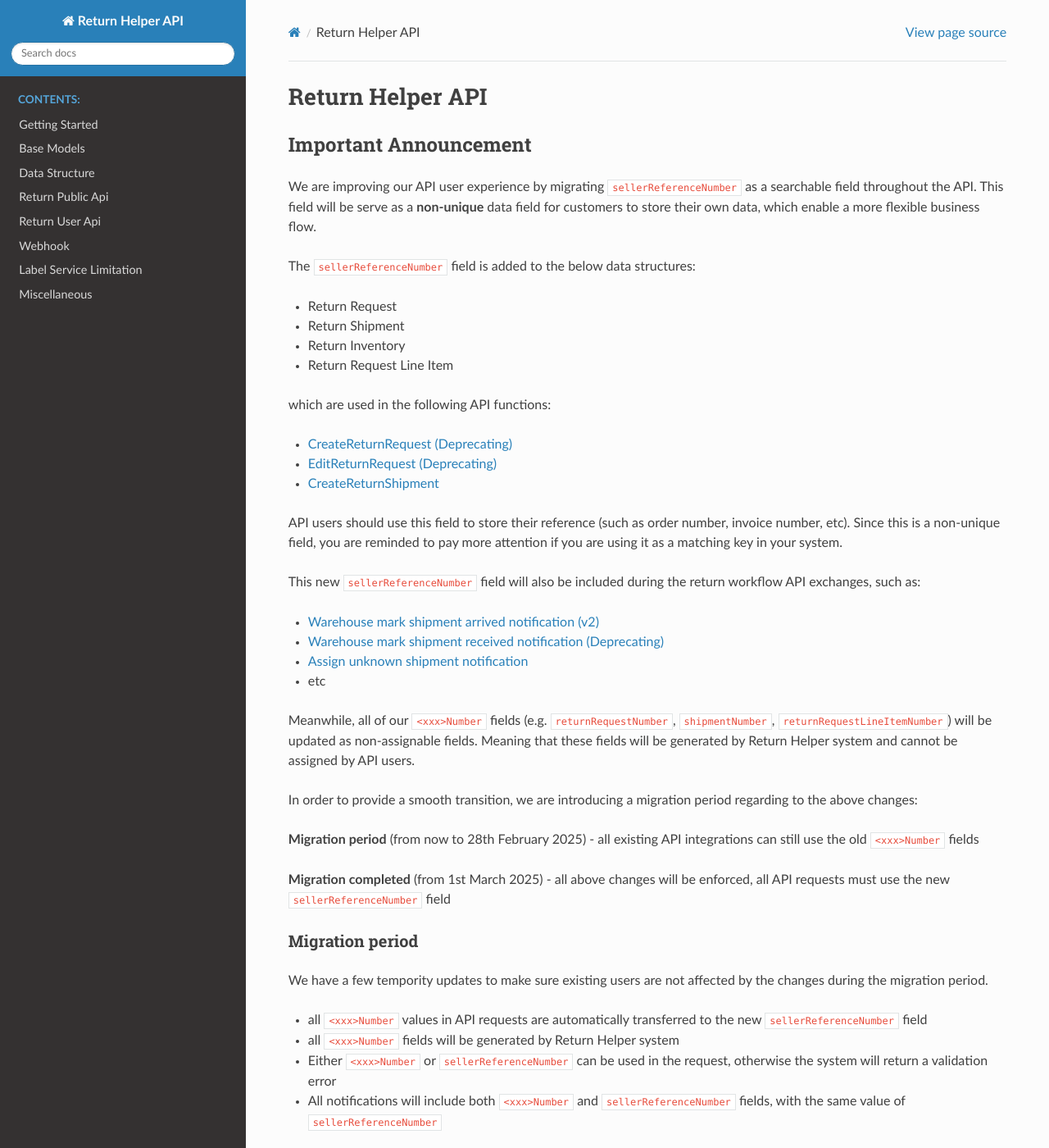
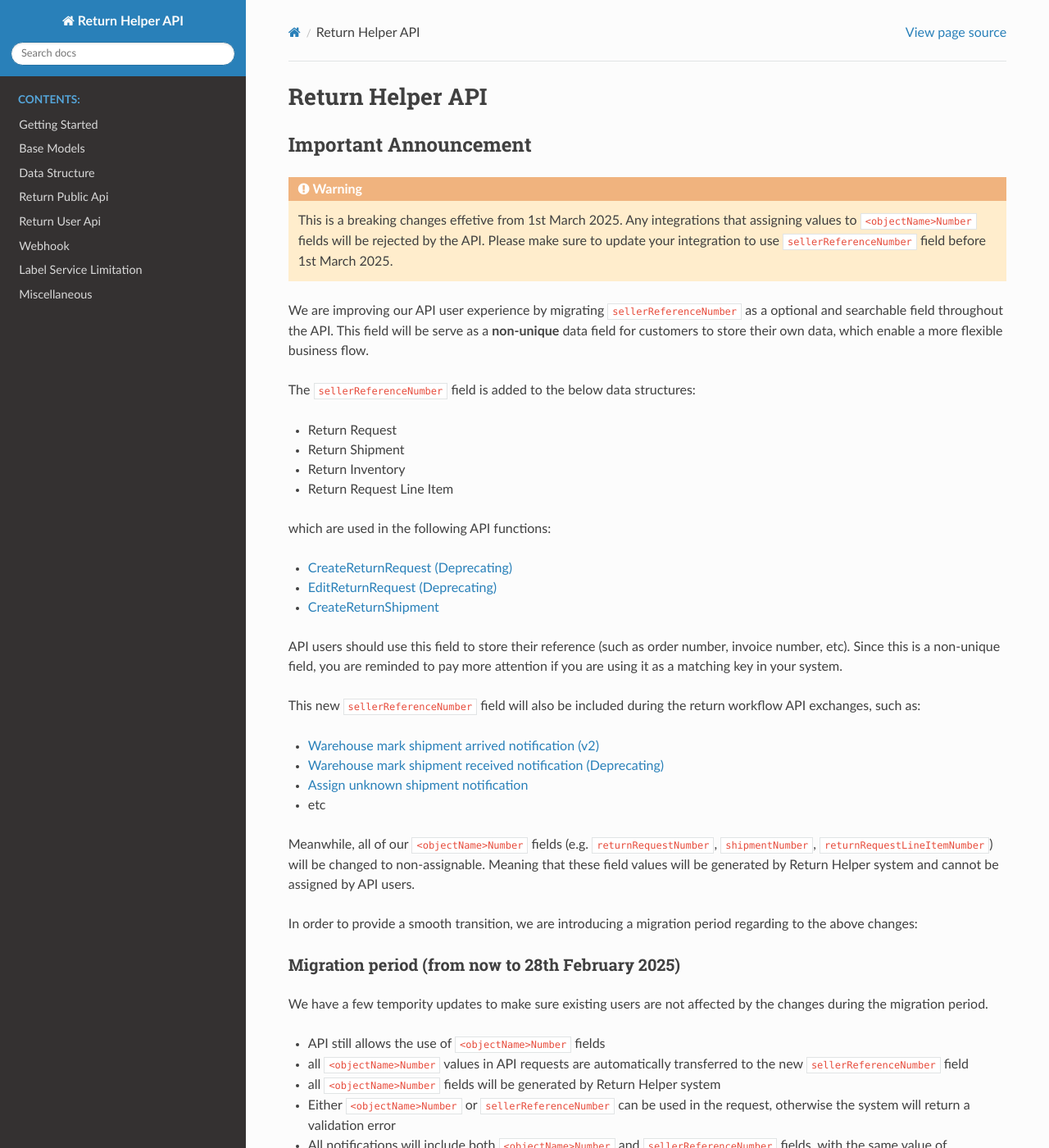
Before and after one commit to ReturnHelper/return-request-api-docs, a Sphinx documentation site: the page built from source/index.rst, in a window 1280 px wide and 1400 px high. Shown: the whole window at 82% size. Built offline with Sphinx 7.4.7 and the Read the Docs theme 3.1.0, drawn with Linux system fonts in a browser that asks for light colours; some of the changed text lies outside the part shown.

Commit message:
update: regarding Paco comment on the annoucement

```diff
--- a/source/index.rst
+++ b/source/index.rst
@@ -11,7 +11,11 @@
 Important Announcement
 **********************
 
-We are improving our API user experience by migrating ``sellerReferenceNumber`` as a searchable field throughout the API.
+.. warning::
+  This is a breaking changes effetive from 1st March 2025. Any integrations that assigning values to ``<objectName>Number`` fields will be rejected by the API. Please make sure to update your integration to use ``sellerReferenceNumber`` field before 1st March 2025.
+
+
+We are improving our API user experience by migrating ``sellerReferenceNumber`` as a optional and searchable field throughout the API.
 This field will be serve as a **non-unique** data field for customers to store their own data, which enable a more flexible business flow.
 
 The ``sellerReferenceNumber`` field is added to the below data structures:
@@ -37,27 +41,22 @@
 - :ref:`notification-assignUnknown`
 - etc
 
-Meanwhile, all of our ``<xxx>Number`` fields
+Meanwhile, all of our ``<objectName>Number`` fields
 (e.g. ``returnRequestNumber``, ``shipmentNumber``, ``returnRequestLineItemNumber``)
-will be updated as non-assignable fields. Meaning that these fields will be generated by Return Helper system and cannot be assigned by API users.
+will be changed to non-assignable. Meaning that these field values will be generated by Return Helper system and cannot be assigned by API users.
 
 In order to provide a smooth transition, we are introducing a migration period regarding to the above changes:
 
-**Migration period** (from now to 28th February 2025)
-- all existing API integrations can still use the old ``<xxx>Number`` fields
-
-**Migration completed** (from 1st March 2025)
-- all above changes will be enforced, all API requests must use the new ``sellerReferenceNumber`` field
-
-Migration period
-----------------
+Migration period (from now to 28th February 2025)
+-------------------------------------------------
 
 We have a few tempority updates to make sure existing users are not affected by the changes during the migration period.
 
-- all ``<xxx>Number`` values in API requests are automatically transferred to the new ``sellerReferenceNumber`` field
-- all ``<xxx>Number`` fields will be generated by Return Helper system
-- Either ``<xxx>Number`` or ``sellerReferenceNumber`` can be used in the request, otherwise the system will return a validation error
-- All notifications will include both ``<xxx>Number`` and ``sellerReferenceNumber`` fields, with the same value of ``sellerReferenceNumber``
+- API still allows the use of ``<objectName>Number`` fields
+- all ``<objectName>Number`` values in API requests are automatically transferred to the new ``sellerReferenceNumber`` field
+- all ``<objectName>Number`` fields will be generated by Return Helper system
+- Either ``<objectName>Number`` or ``sellerReferenceNumber`` can be used in the request, otherwise the system will return a validation error
+- All notifications will include both ``<objectName>Number`` and ``sellerReferenceNumber`` fields, with the same value of ``sellerReferenceNumber``
 
 Consider the following request:
 
@@ -90,7 +89,7 @@
 
 
 However to ensure all existing API integrations are not affected,
-we replace the value of ``<xxx>Number`` with ``sellerReferenceNumber`` field in our notifications.
+we replace the value of ``<objectName>Number`` with ``sellerReferenceNumber`` field in our notifications.
 
 .. code-block:: json
 
@@ -109,11 +108,13 @@
         ]
     }
 
-Migration completed
--------------------
+Migration completed (from 1st March 2025)
+-----------------------------------------
 
 From 1st March 2025, all tempority changes of the Migration period will be removed.
-Every API request must use the new ``sellerReferenceNumber`` field.
+API will reject any requests that contains ``<objectName>Number`` fields.
+
+Please make sure to update your API integration to use ``sellerReferenceNumber`` instead of ``<objectName>Number`` before 1st March 2025.
 
 We will then release new API functions to support searching by ``sellerReferenceNumber`` field.
 
--- a/source/models/ReturnInventory/ReturnInventoryPayload.csv
+++ b/source/models/ReturnInventory/ReturnInventoryPayload.csv
@@ -2,7 +2,7 @@
 "warehouseId", string_,"Max Length 35"
 "returnRequestLineItemId", string_,"Max Length 35"
 "returnRequestId", string_,"Max Length 35"
-"sellerReferenceNumber", string_
+"sellerReferenceNumber", string_, Optional; system generated value will fill in if not provided
 "rma", string_,
 "description", string_, ""
 "weight", decimal_, ""
--- a/source/models/ReturnRequest/ReturnRequestPayload.csv
+++ b/source/models/ReturnRequest/ReturnRequestPayload.csv
@@ -1,6 +1,6 @@
 returnRequestId, string_,Max Length 35
 returnRequestNumber, string_
-sellerReferenceNumber, string_
+sellerReferenceNumber, string_, Optional; system generated value will fill in if not provided
 returnStatusCode, string_
 returnTitle, string_
 totalValue, decimal_
```
